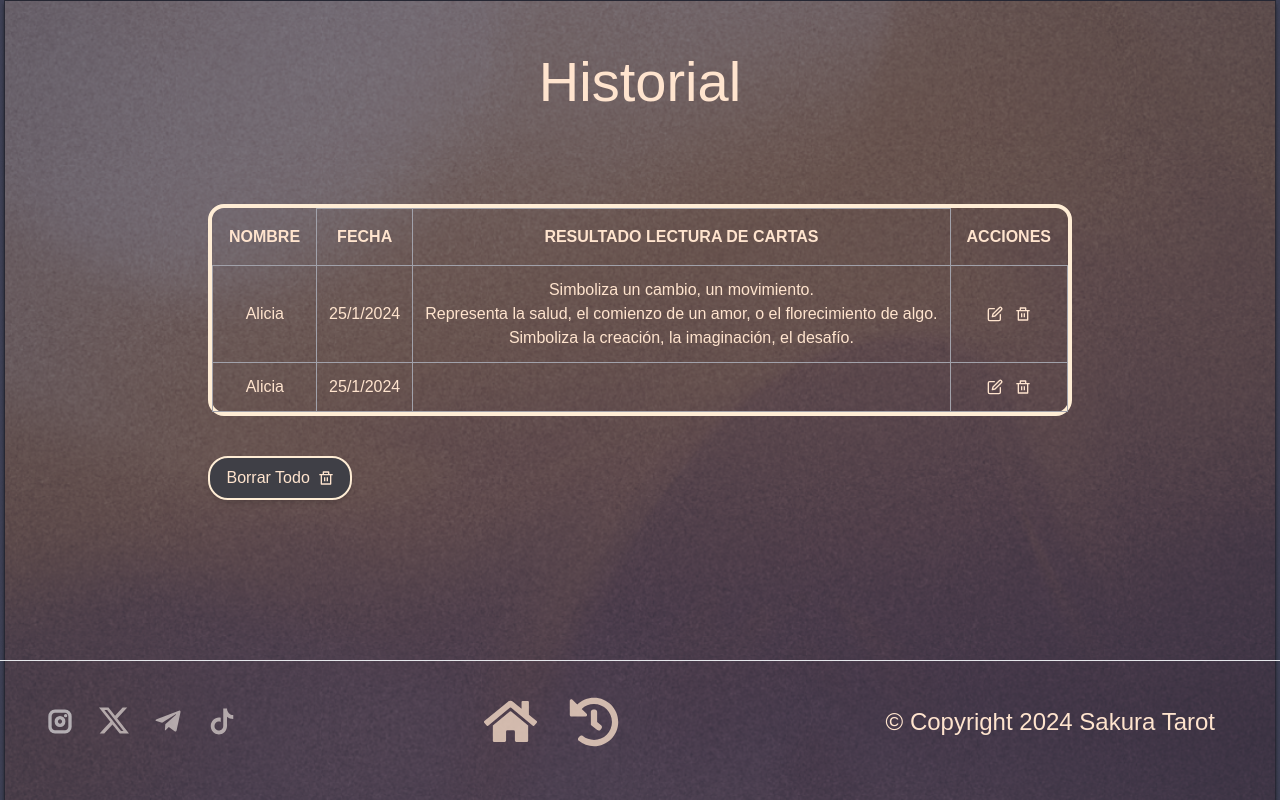
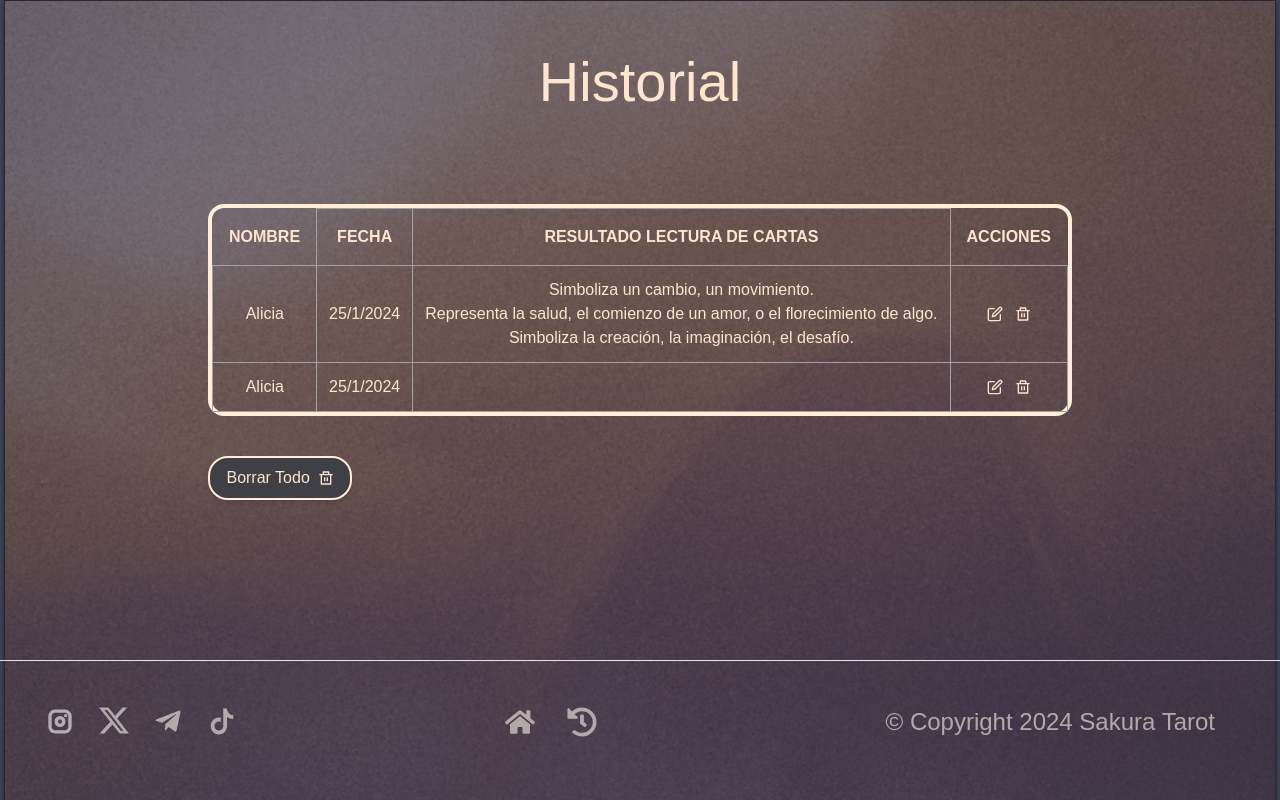
Before and after one commit to jfpaes6453/sakura-cards, a Next.js app: page /results-history in a window 1280 px wide. Built offline with nearby package versions, Linux system fonts and the light colour scheme; data requests are answered from the project's data file; a web font is replaced by a local one.

Commit message:
footer styles ,icon's size and colors modified

```diff
--- a/src/app/components/Footer/Footer.jsx
+++ b/src/app/components/Footer/Footer.jsx
@@ -11,7 +11,7 @@ export default function Footer() {
             </div>
             <SocialNetworks />
 
-            <p className='text-2xl text-center px-8 py-8 md:py-0 md:order-3'>© Copyright 2024 Sakura Tarot</p>
+            <p className='text-2xl text-center px-8 py-8 md:py-0 md:order-3 text-[#b3a9ab]'>© Copyright 2024 Sakura Tarot</p>
         </footer>
     )
 }
--- a/src/app/components/RedirectIconSet/RedirectIconSet.jsx
+++ b/src/app/components/RedirectIconSet/RedirectIconSet.jsx
@@ -6,7 +6,7 @@ import { useEffect } from "react";
 
 const RedirectIconSet = () => {
     const router = useRouter()
-    const handleRefresth =()=>{
+    const handleRefresh =()=>{
         router.refresh()
     }
 
@@ -15,10 +15,13 @@ const RedirectIconSet = () => {
     return (
         <section className="flex items-center gap-8 text-4xl">
             <Link href="/">
-                <FaHome className="h-[53px] w-[53px] opacity-75"/>
+                <FaHome style={{ color: "#b3a9ab", height: "30px", width: "30px" }} />
             </Link>
             <Link href="/results-history">
-                <FaHistory className="h-[50px] w-[50px] opacity-75" onClick={handleRefresth}/>
+            <FaHistory
+                    style={{ color: "#b3a9ab", height: "30px", width: "30px" }}
+                    onClick={handleRefresh}
+                />
             </Link>
         </section>
     )
```
